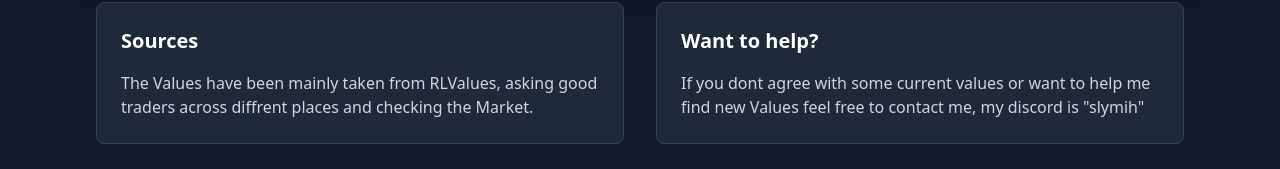
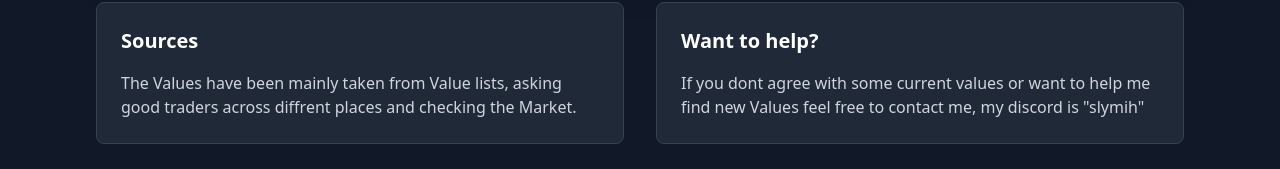
Before and after one commit to CuzImSlymi/ValueGraph, a plain HTML site: page index.html in a window 1280 px wide. Shown: the part 280-449 px from the top of the page. Drawn offline with nearby package versions, Linux system fonts and the light colour scheme; a script that the page names is missing.

Commit message:
changed sources text

```diff
--- a/index.html
+++ b/index.html
@@ -41,7 +41,7 @@
             <div class="bg-gray-800 border border-gray-700 rounded-lg p-6">
                 <h3 class="text-xl font-semibold text-white mb-4">Sources</h3>
                 <p class="text-gray-300">
-					The Values have been mainly taken from RLValues, asking
+					The Values have been mainly taken from Value lists, asking
 					good traders across diffrent places and checking the Market.
                 </p>
             </div>
```
